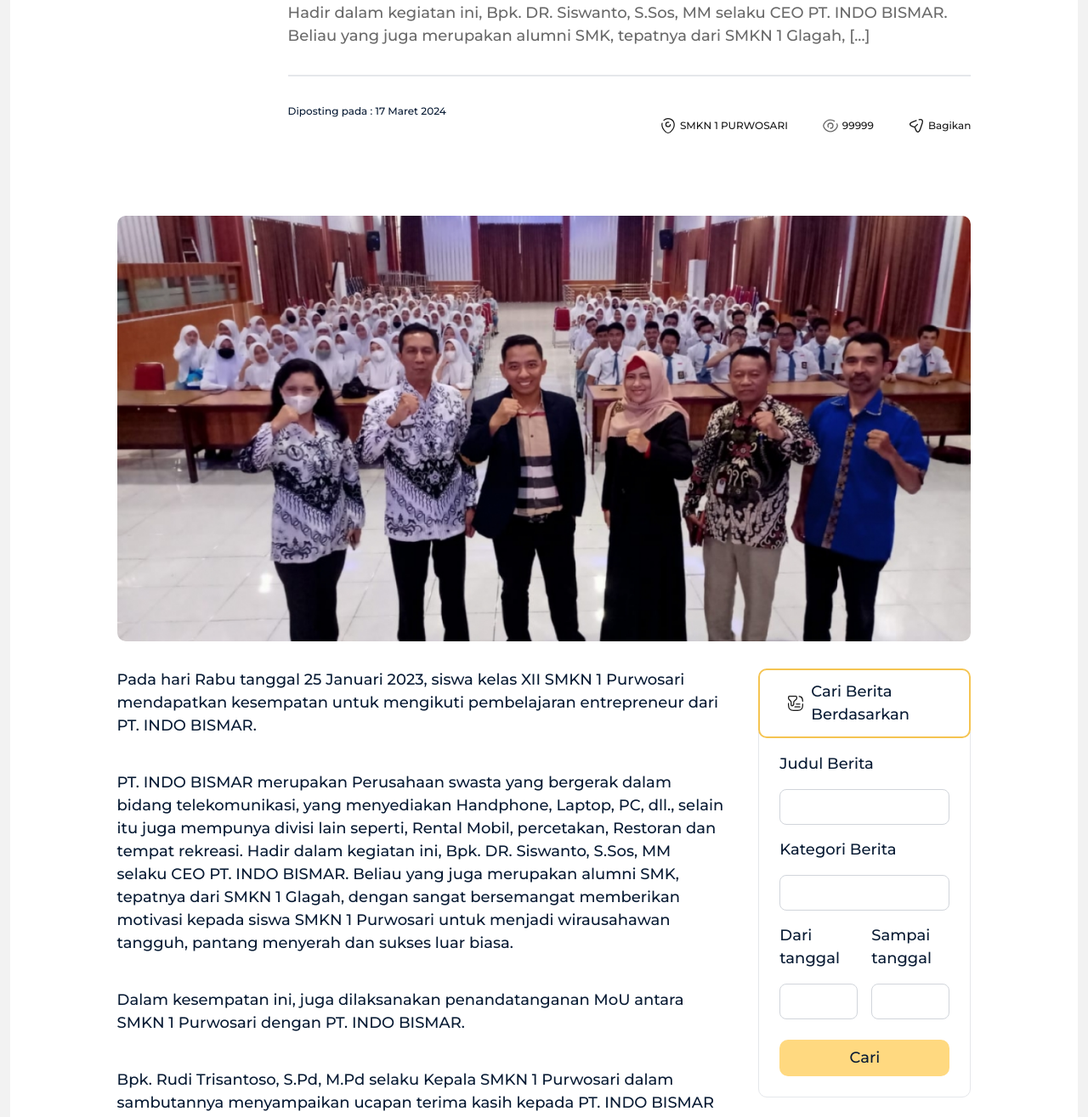
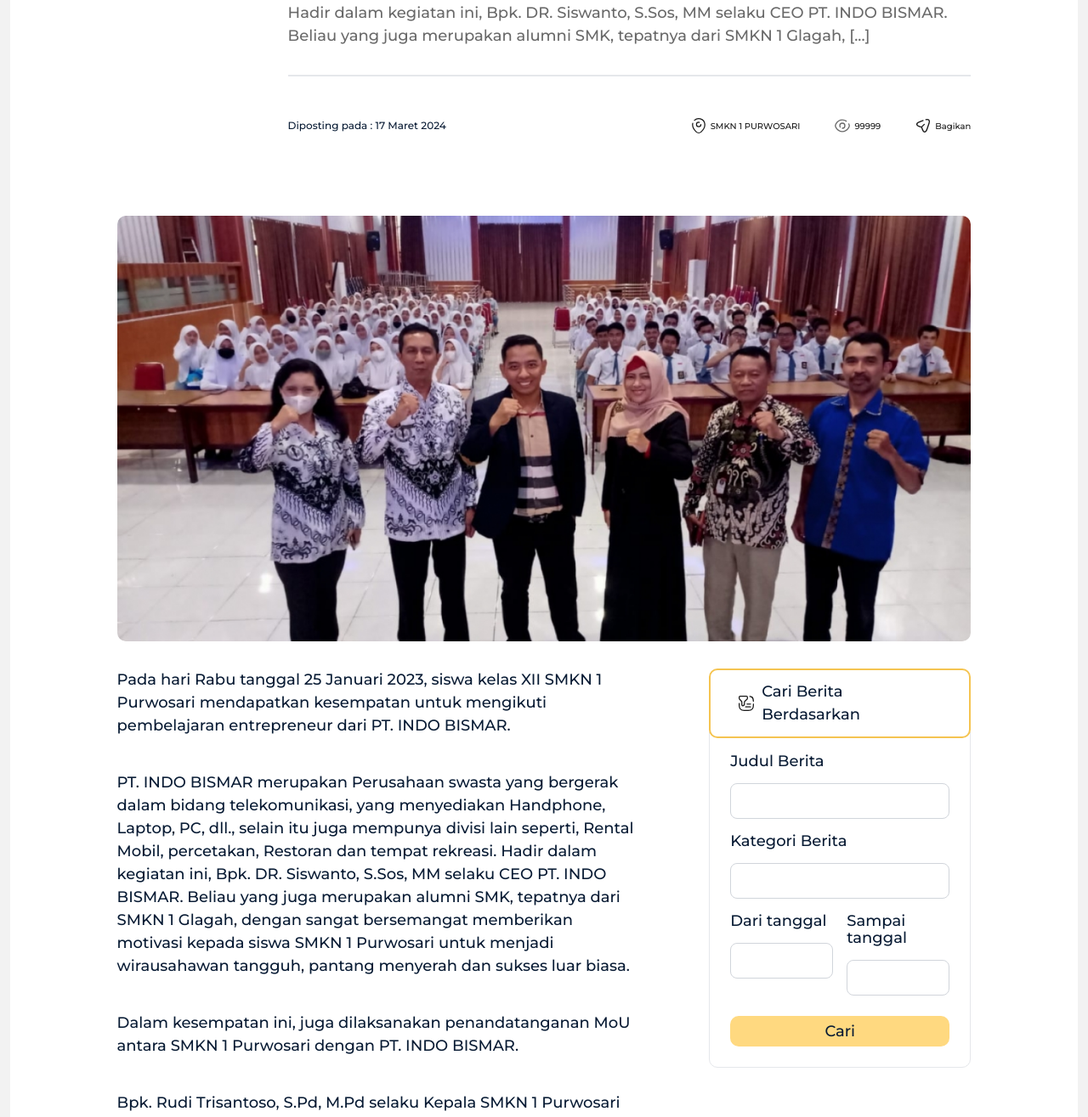
Before and after one commit to andranovia/smknusa-frontend, a Next.js app: page /news/2 in a window 1280 px wide. Shown: the part 369-1684 px from the top of the page at 85% size. Built offline with nearby package versions, Linux system fonts and the light colour scheme.

Commit message:
style: Fixing news detail page style

```diff
--- a/src/app/news/[id]/page.tsx
+++ b/src/app/news/[id]/page.tsx
@@ -65,9 +65,9 @@ export default function Page({ params }: { params: { id: string } }) {
                 SMKN 1 Glagah, [...]
               </p>
               <hr className="w-full border " />
-              <div className="w-full justify-between flex lg:flex-row flex-col ">
+              <div className="w-full justify-between flex lg:flex-row flex-col lg:items-center gap-4">
                 <h4 className="text-[12px]">Diposting pada : 17 Maret 2024</h4>
-                <div className="flex lg:flex-row flex-col justify-center lg:items-center grayscale my-4 gap-4 lg:gap-10 text-[12px]">
+                <div className="flex flex-row  lg:justify-center lg:items-center grayscale my-4 gap-4 lg:gap-10 text-[10px]">
                   <div className="flex gap-1 items-center">
                     <Image
                       width={20}
@@ -108,8 +108,8 @@ export default function Page({ params }: { params: { id: string } }) {
             width={800}
             height={800}
           />
-          <div className="flex lg:flex-row flex-col justify-between items-start gap-10 w-full">
-            <div className="lg:w-full flex flex-col items-start gap-10 lg:w-3/5">
+          <div className="flex lg:flex-row flex-col justify-between items-start gap-10 lg:gap-20 w-full">
+            <div className="lg:w-full flex flex-col items-start gap-10 ">
               <p className="flex flex-col items-start gap-10 font-[500] text-[18px] text-blue-base w-full">
                 <span>
                   Pada hari Rabu tanggal 25 Januari 2023, siswa kelas XII SMKN 1
@@ -162,7 +162,7 @@ export default function Page({ params }: { params: { id: string } }) {
               </div>
             </div>
 
-            <div className="flex flex-col items-start lg:w-[35%] ">
+            <div className="flex flex-col items-start lg:w-2/4 ">
               <div className="flex gap-2 items-center w-full border-2 bg-white z-10 border-[#F5C451] py-3 px-8 rounded-[10px]">
                 <Image
                   width={20}
@@ -178,7 +178,7 @@ export default function Page({ params }: { params: { id: string } }) {
                 <div className="flex flex-col gap-4 w-full col-span-2">
                   <label
                     htmlFor="Title"
-                    className="font-medium text-[18px] text-blue-base"
+                    className="font-medium text-sm lg:text-[18px] text-blue-base"
                   >
                     Judul Berita
                   </label>
@@ -193,7 +193,7 @@ export default function Page({ params }: { params: { id: string } }) {
                 <div className="flex flex-col gap-4 w-full col-span-2">
                   <label
                     htmlFor="Category"
-                    className="font-medium text-[18px]  text-blue-base"
+                    className="font-medium text-sm lg:text-[18px]  text-blue-base"
                   >
                     Kategori Berita
                   </label>
@@ -207,7 +207,7 @@ export default function Page({ params }: { params: { id: string } }) {
                 <div className="flex flex-col gap-4 w-full col-span-1">
                   <label
                     htmlFor="From"
-                    className=" font-medium text-[18px]  text-blue-base "
+                    className=" font-medium text-sm lg:text-[18px]  text-blue-base "
                   >
                     Dari tanggal
                   </label>
@@ -221,7 +221,7 @@ export default function Page({ params }: { params: { id: string } }) {
                 <div className="flex flex-col gap-4 w-full col-span-1">
                   <label
                     htmlFor="To Date"
-                    className=" font-medium text-[18px]  text-blue-base "
+                    className=" font-medium text-sm lg:text-[18px]  text-blue-base "
                   >
                     Sampai tanggal
                   </label>
@@ -233,7 +233,7 @@ export default function Page({ params }: { params: { id: string } }) {
                   />
                 </div>
                 <div className="flex flex-col gap-4 w-full col-span-2 mt-2">
-                  <button className=" font-medium text-[18px] bg-yellow-light  py-2 rounded-[10px] ">
+                  <button className=" font-medium text-sm lg:text-[18px] bg-yellow-light  py-2 rounded-[10px] ">
                     Cari
                   </button>
                 </div>
@@ -245,7 +245,7 @@ export default function Page({ params }: { params: { id: string } }) {
           <h2 className="mt-10 text-3xl lg:text-5xl font-semibold">
             Berita Lain yang tak kalah menarik
           </h2>
-          <div className="grid grid-cols-2 lg:grid-cols-3 items-center gap-10 lg:p-8 bg-white rounded-[10px]">
+          <div className="grid grid-cols-2 lg:grid-cols-3 items-center gap-10 lg:mt-10 bg-white rounded-[10px]">
             {newsData.map((news, index) => {
               return (
                 <React.Fragment key={index}>
--- a/src/components/navigation/navigation-item.tsx
+++ b/src/components/navigation/navigation-item.tsx
@@ -168,6 +168,7 @@ const NavigationItem = ({
   const [currentDropdown, setCurrentDropdown] = useState<string | null>(null);
   const [showDropdown, setShowDropdown] = useState(false);
   const dropdownControls = useAnimation();
+  const hoverControls = useAnimation();
 
   const dropdownData = currentDropdown
     ? navbarDropdownData[currentDropdown]
@@ -225,22 +226,32 @@ const NavigationItem = ({
                       item={name}
                       transition={defaultTransition}
                     >
-                      <div className="flex gap-4 pr-14 pl-4 py-2">
+                      <motion.div
+                        whileHover={{
+                          opacity: 1,
+                          backgroundColor: "#F7F7F7",
+                        }}
+                        initial={{
+                          backgroundColor: "#FFFFFF",
+                          opacity: 0.5,
+                        }}
+                        className="flex gap-4 pr-14 pl-4 py-2  text-blue-base"
+                      >
                         <Image
                           src={data.linkDropdownData.icon}
                           alt={data.linkDropdownData.icon}
                           width={40}
                           height={40}
-                          className="w-5 h-5 opacity-50"
+                          className="w-5 h-5"
                         />
                         <div className="flex flex-col items-start">
                           <Link href={data.linkDropdownData.linkRef}>
-                            <h2 className="text-gray-light font-[600] text-[16px]">
+                            <h2 className=" font-[600] text-[16px]">
                               {data.linkDropdownData.text}
                             </h2>
                           </Link>
                         </div>
-                      </div>
+                      </motion.div>
                     </MenuItem>
                   </div>
                 ))}
```
